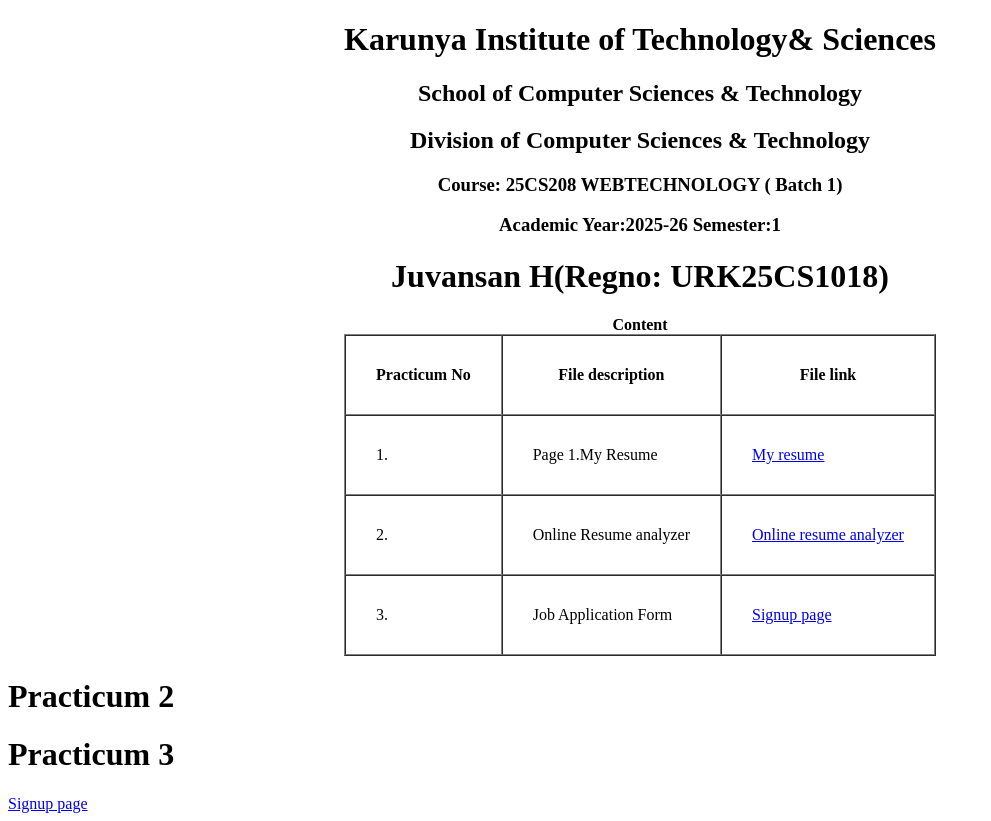
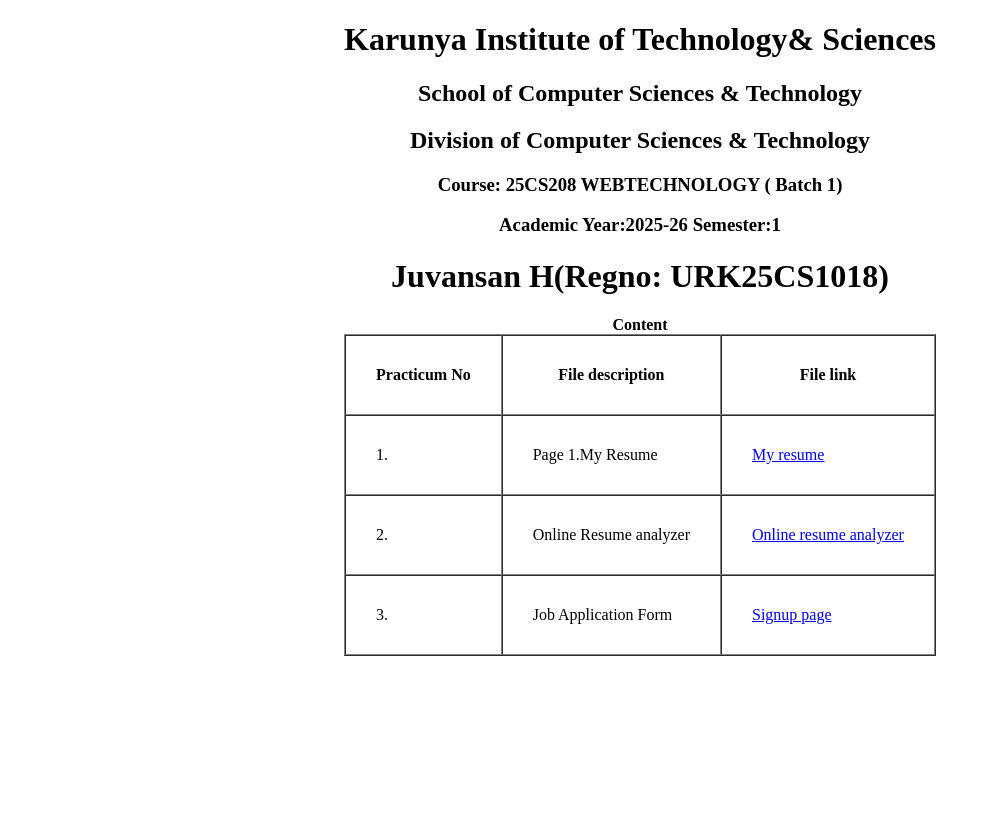
Before and after one commit to Juvansan-codes/URK25CS1018, a plain HTML site: page index.html in a window 1280 px wide. Shown: the whole page, without its empty margins (0-991 px from the left). After the commit the page ends 800 px from the top, so only its background shows below. Drawn offline with Linux system fonts and the light colour scheme.

Commit message:
Update index.html

```diff
--- a/index.html
+++ b/index.html
@@ -45,13 +45,7 @@
 
 
 
-    <h1>Practicum 2</h1>
 
-
-
-    <h1>Practicum 3</h1>
-
-    <a href="signup2.html">Signup page</a>
 
 
 </body>
```
